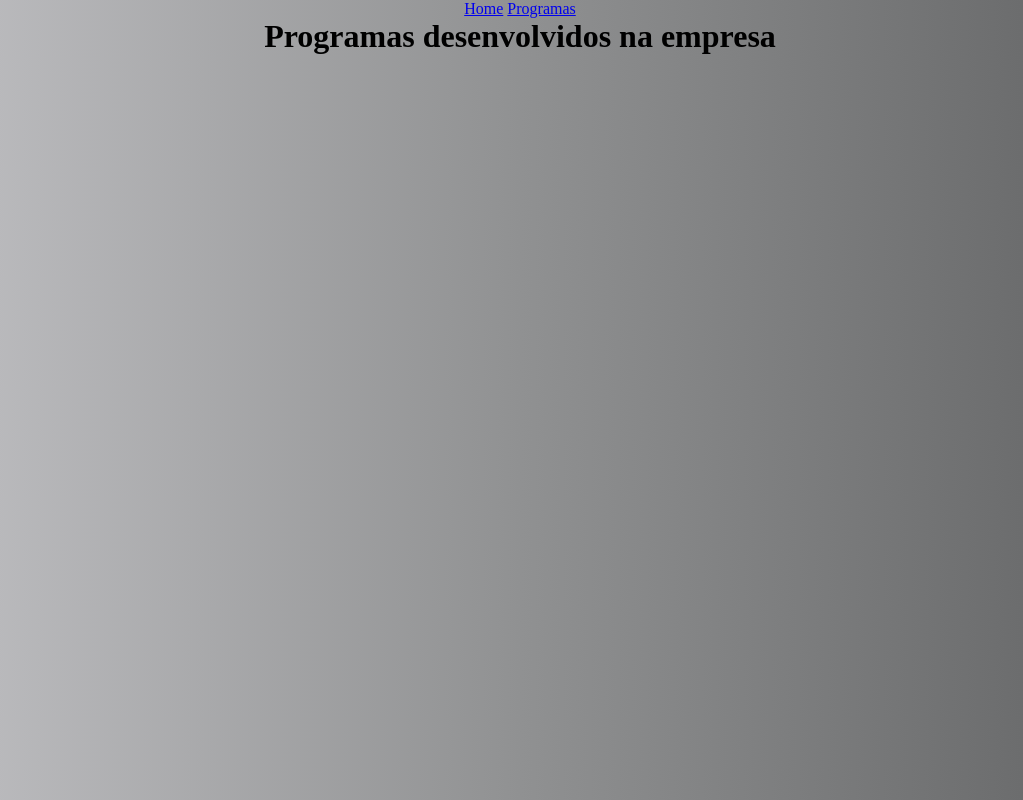
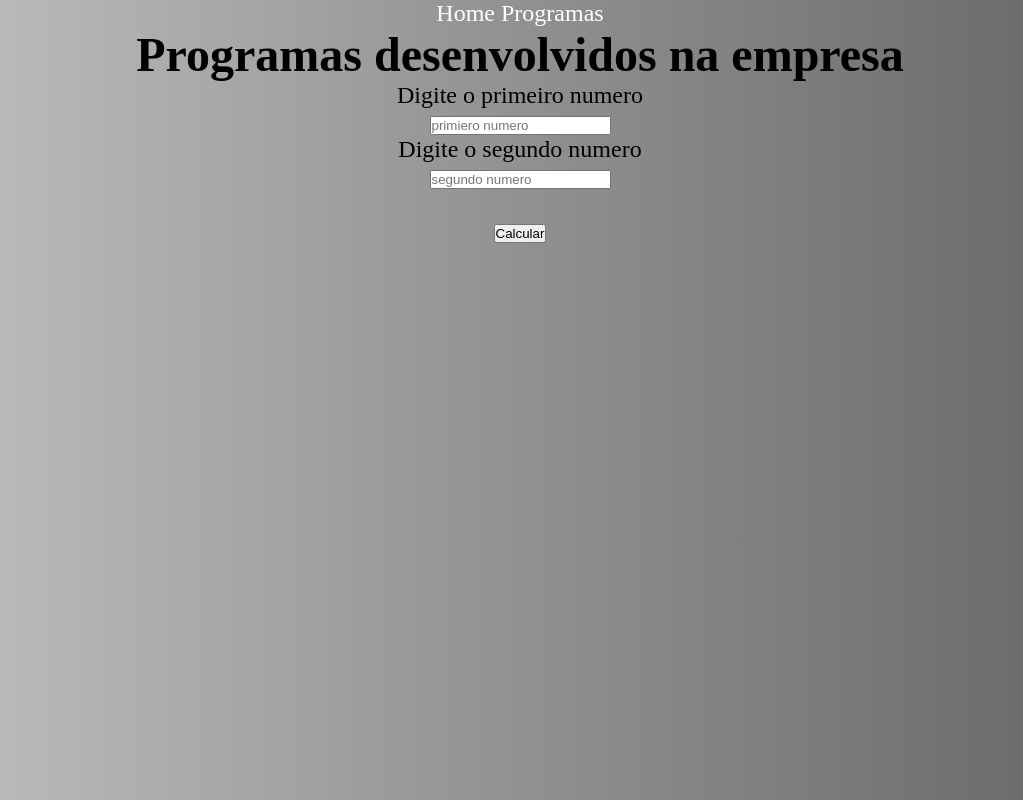
Before and after one commit to bernadoduarte67/Site_2C, a plain HTML site: page html/programas.html in a window 1280 px wide. Shown: the whole page, without its empty margins (120-1143 px from the left). Drawn offline with Linux system fonts and the light colour scheme.

Commit message:
versao 3.0

```diff
--- a/css/style.css
+++ b/css/style.css
@@ -5,4 +5,9 @@
 body{
     background: linear-gradient(to right,rgb(194, 194, 197),rgb(144, 145, 146),rgb(98, 99, 100));
     text-align: center;
+    font-size: 1.5rem;
 }
+a{
+    text-decoration: none;
+    color: white;
+}
--- a/html/programas.html
+++ b/html/programas.html
@@ -16,6 +16,17 @@
     </header>
     <main>
         <h1>Programas desenvolvidos na empresa</h1>
+        <article>
+            <label for="num1">Digite o primeiro numero</label><br>
+            <input type="text" id="num1" placeholder="primiero numero"><br>
+
+            <label for="num1">Digite o segundo numero</label><br>
+            <input type="text" id="num2" placeholder="segundo numero"><br><br>
+
+            <button onclick="principal()">Calcular</button><br><br>
+
+            <div id="resposta"></div>
+        </article>
     </main>
 </body>
 </html>
```
Also changed, not shown: js/prog01.js (added, +13 -0 lines).
